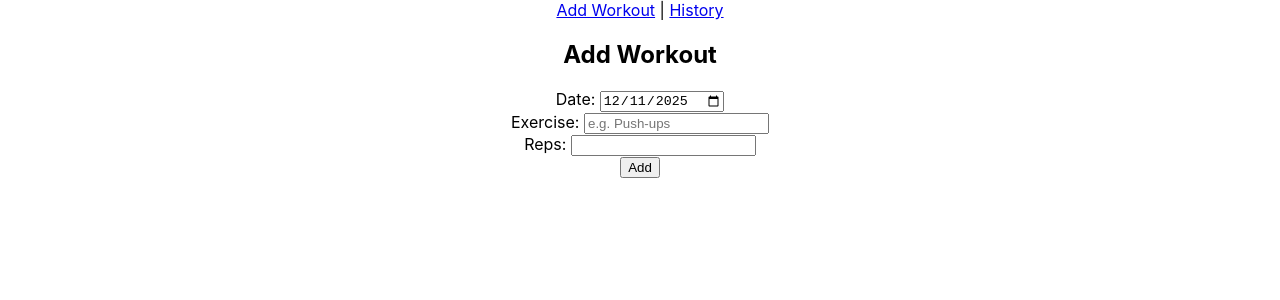
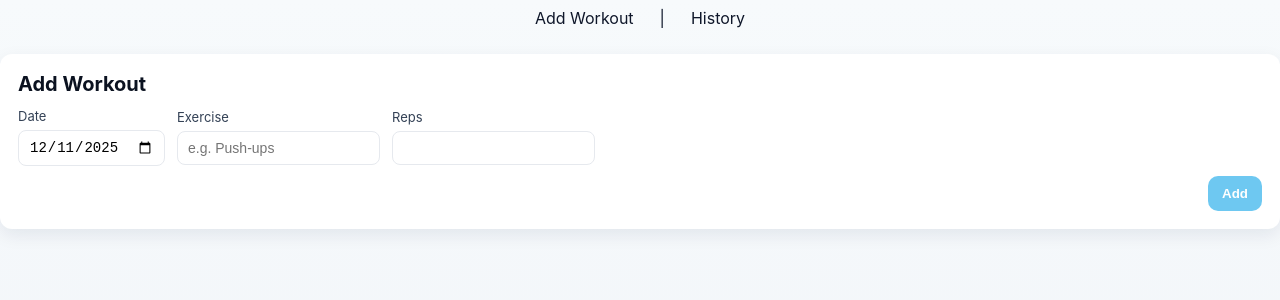
Before and after one commit to zion2912/fitness-tracker, a React (Create React App) app: page /input in a window 1280 px wide. Shown: the top 300 px of the page. Built offline with nearby package versions, Linux system fonts and the light colour scheme.

Commit message:
SOME STYLES

```diff
--- a/src/App.css
+++ b/src/App.css
@@ -1,38 +1,106 @@
 .App {
-  text-align: center;
+  font-family: Inter, system-ui, -apple-system, 'Segoe UI', Roboto, 'Helvetica Neue', Arial;
+  min-height: 100vh;
+  background: linear-gradient(180deg, #f7fafc 0%, #eef2f7 100%);
+  color: #0f172a;
 }
 
-.App-logo {
-  height: 40vmin;
-  pointer-events: none;
+.container {
+  max-width: 960px;
+  margin: 24px auto;
+  padding: 16px;
 }
 
-@media (prefers-reduced-motion: no-preference) {
-  .App-logo {
-    animation: App-logo-spin infinite 20s linear;
-  }
+.App-nav {
+  display: flex;
+  gap: 12px;
+  align-items: center;
+  justify-content: center;
+  margin-bottom: 18px;
 }
 
-.App-header {
-  background-color: #282c34;
-  min-height: 100vh;
+.App-nav a {
+  text-decoration: none;
+  color: #0f172a;
+  padding: 8px 14px;
+  border-radius: 8px;
+}
+
+.App-nav a:hover {
+  background: rgba(15,23,42,0.06);
+}
+
+.panel {
+  background: #ffffff;
+  border-radius: 12px;
+  padding: 18px;
+  box-shadow: 0 6px 18px rgba(9,30,66,0.08);
+}
+
+h2 {
+  margin: 0 0 12px 0;
+  font-size: 20px;
+  color: #0b1220;
+}
+
+.workout-form .row {
+  display: flex;
+  gap: 12px;
+  align-items: center;
+  margin-bottom: 10px;
+}
+
+.workout-form label {
   display: flex;
   flex-direction: column;
-  align-items: center;
-  justify-content: center;
-  font-size: calc(10px + 2vmin);
-  color: white;
+  font-size: 13px;
+  color: #334155;
 }
 
-.App-link {
-  color: #61dafb;
+.workout-form input[type="text"],
+.workout-form input[type="date"],
+.workout-form input[type="number"] {
+  padding: 8px 10px;
+  border: 1px solid #e6e9ee;
+  border-radius: 8px;
+  font-size: 14px;
+  margin-top: 6px;
 }
 
-@keyframes App-logo-spin {
-  from {
-    transform: rotate(0deg);
-  }
-  to {
-    transform: rotate(360deg);
-  }
+.btn {
+  background: #0ea5e9;
+  color: white;
+  padding: 10px 14px;
+  border: none;
+  border-radius: 10px;
+  font-weight: 600;
+  cursor: pointer;
 }
+
+.btn:disabled {
+  opacity: 0.6;
+  cursor: not-allowed;
+}
+
+.history .workout-date {
+  margin-top: 12px;
+  border-bottom: 1px solid #eef2f7;
+  padding-bottom: 8px;
+}
+
+.workout-list {
+  list-style: none;
+  padding: 0;
+  margin: 8px 0 0 0;
+}
+
+.workout-item {
+  padding: 8px 0;
+  display: flex;
+  justify-content: space-between;
+  color: #0b1220;
+}
+
+@media (max-width: 600px) {
+  .workout-form .row { flex-direction: column; align-items: stretch; }
+}
--- a/src/components/InputWorkout.js
+++ b/src/components/InputWorkout.js
@@ -28,29 +28,25 @@ export default function InputWorkout({ onAdd }) {
   }
 
   return (
-    <section>
+    <section className="panel">
       <h2>Add Workout</h2>
-      <form onSubmit={handleSubmit}>
-        <div>
+      <form className="workout-form" onSubmit={handleSubmit}>
+        <div className="row">
           <label>
-            Date:{' '}
+            Date
             <input type="date" value={date} onChange={e => setDate(e.target.value)} />
           </label>
-        </div>
-        <div>
           <label>
-            Exercise:{' '}
-            <input value={exercise} onChange={e => setExercise(e.target.value)} placeholder="e.g. Push-ups" />
+            Exercise
+            <input type="text" value={exercise} onChange={e => setExercise(e.target.value)} placeholder="e.g. Push-ups" />
           </label>
-        </div>
-        <div>
           <label>
-            Reps:{' '}
+            Reps
             <input type="number" min="1" value={reps} onChange={e => setReps(e.target.value)} />
           </label>
         </div>
-        <div>
-          <button type="submit">Add</button>
+        <div style={{ textAlign: 'right' }}>
+          <button className="btn" type="submit" disabled={!exercise || !reps}>Add</button>
         </div>
       </form>
     </section>
--- a/src/components/WorkoutList.js
+++ b/src/components/WorkoutList.js
@@ -28,14 +28,17 @@ export default function WorkoutList({ workouts }) {
   const dates = Object.keys(grouped).sort((a, b) => (a < b ? 1 : -1));
 
   return (
-    <section>
+    <section className="panel history">
       <h2>Workout History</h2>
       {dates.map(date => (
-        <div key={date} style={{ marginBottom: 16 }}>
+        <div key={date} className="workout-date">
           <h3>{date}</h3>
-          <ul>
+          <ul className="workout-list">
             {grouped[date].map(w => (
-              <li key={w.id}>{w.exercise} — {w.reps} reps</li>
+              <li key={w.id} className="workout-item">
+                <span>{w.exercise}</span>
+                <span>{w.reps} reps</span>
+              </li>
             ))}
           </ul>
         </div>
```
